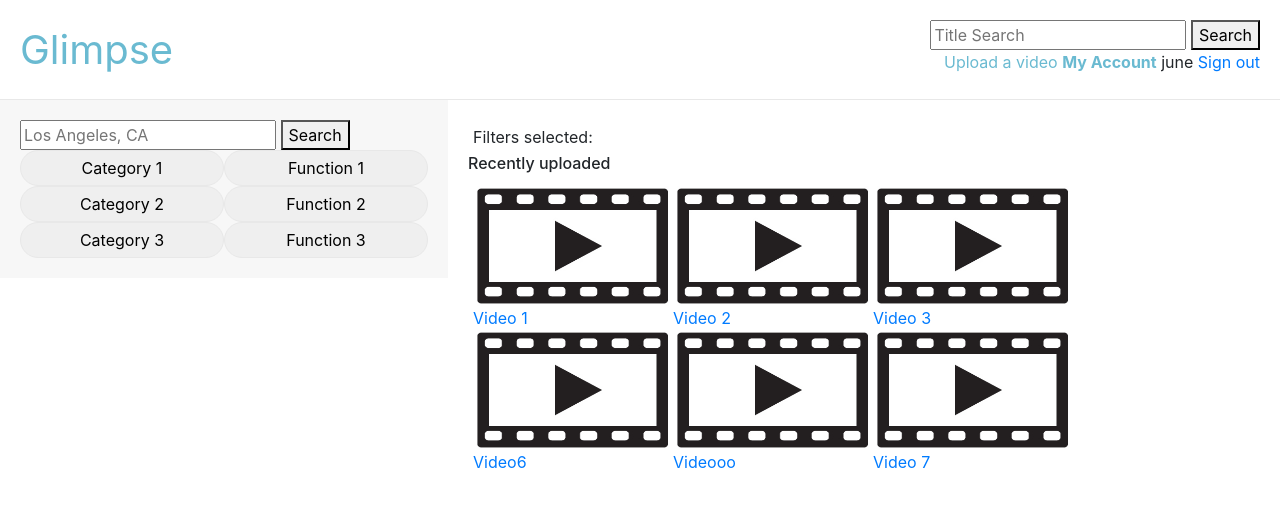
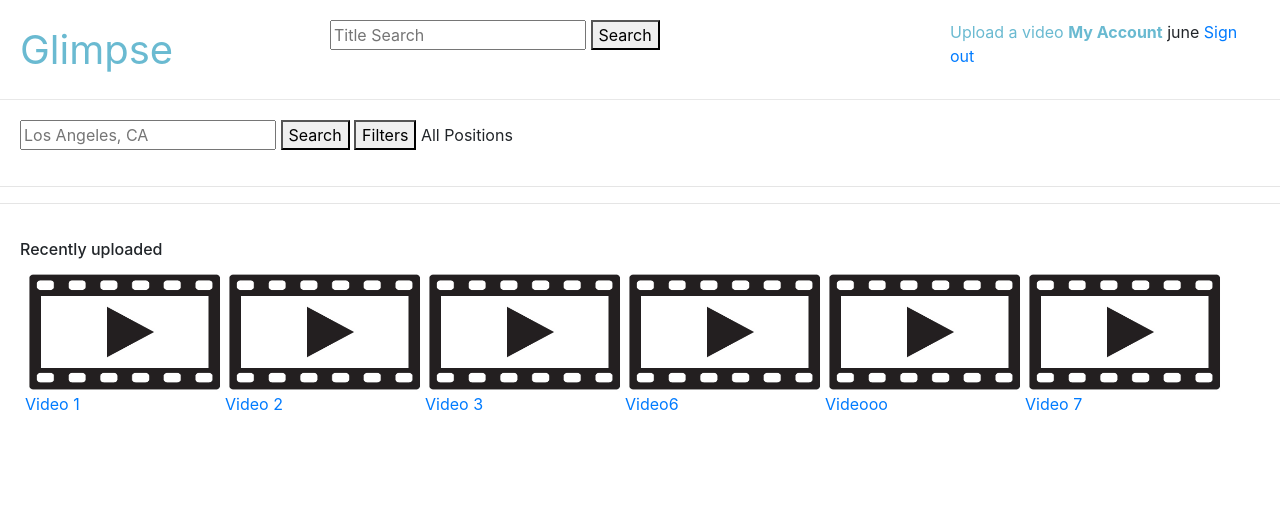
Before and after one commit to kippum99/Glimpse, a Django app: page / in a window 1280 px wide. Shown: the top 507 px of the page. Run offline with Django 3.2, Linux system fonts and the light colour scheme; a user stored in the database is signed in; data comes from the database, SQL or seed files in the repository; both versions use the stored data as it was after the commit; some libraries are stand-ins or nearby versions.

Commit message:
changed filter continaer

```diff
--- a/main/admin.py
+++ b/main/admin.py
@@ -1,7 +1,9 @@
 from django.contrib import admin
 
-from .models import Category, Func, Video
+from .models import Category, Experience, Func, Jobtype, Video
 
 admin.site.register(Category)
+admin.site.register(Experience)
 admin.site.register(Func)
+admin.site.register(Jobtype)
 admin.site.register(Video)
--- a/main/models.py
+++ b/main/models.py
@@ -9,6 +9,18 @@ class Category(models.Model):
         return f'{self.name}'
 
 class Func(models.Model):
+    name = models.CharField(max_length=50)
+
+    def __str__(self):
+        return f'{self.name}'
+
+class Experience(models.Model):
+    name = models.CharField(max_length=30)
+
+    def __str__(self):
+        return f'{self.name}'
+
+class Jobtype(models.Model):
     name = models.CharField(max_length=30)
 
     def __str__(self):
@@ -18,8 +30,11 @@ class Video(models.Model):
     title = models.CharField(max_length=100)
     file = models.FileField(null=True)
     uploader = models.ForeignKey(User, null=True, on_delete=models.CASCADE, related_name='uploaded_videos')
+
     categories = models.ManyToManyField(Category, related_name='videos')
     funcs = models.ManyToManyField(Func, related_name='videos')
+    experiences = models.ManyToManyField(Experience, related_name='videos')
+    jobtypes = models.ManyToManyField(Jobtype, related_name='videos')
 
     savers = models.ManyToManyField(User, related_name='saved_videos')
 
--- a/main/templates/main/browse.html
+++ b/main/templates/main/browse.html
@@ -97,6 +97,12 @@
           return obj;
         }
 
+        function showFilters() {
+            document.getElementById('main-filters').style.display = 'none';
+            filters = document.getElementById('filter-container');
+            filters.style.display = 'block';
+        }
+
         function selectCategory(evt, category) {
             // change css classname for active display
             var categoryButtons = document.querySelectorAll('#category-container .filter-button');
@@ -149,7 +155,7 @@
 {% endblock %}
 
 {% block header %}
-    <form action="{% url 'search' %}" class="search" method="get">
+    <form id='title-search' action="{% url 'search' %}" class="search" method="get">
         <input name="title_search" type="text" placeholder="Title Search">
         <button>Search</button>
     </form>
@@ -162,30 +168,41 @@
 {% endblock %}
 
 {% block content %}
-    <div id="filter-container">
-        <form action='{% url 'index' %}' method='get' class="search">
+    <div id='filter-bar'>
+        <form action='{% url 'index' %}' method='get' class="search" style='display:inline-block'>
             <input name="location_search" type="text" placeholder="Los Angeles, CA">
             <button>Search</button>
         </form>
-
-        <div id="category-container">
-            <button class="filter-button" data-id=1 onclick="selectCategory(event, 1)">Category 1</button>
-            <button class="filter-button" data-id=2 onclick="selectCategory(event, 2)">Category 2</button>
-            <button class="filter-button" data-id=3 onclick="selectCategory(event, 3)">Category 3</button>
-        </div>
-
-        <div id="func-container">
-            <button class="filter-button" data-id=1 onclick="selectFunc(event, 1)">Function 1</button>
-            <button class="filter-button" data-id=2 onclick="selectFunc(event, 2)">Function 2</button>
-            <button class="filter-button" data-id=3 onclick="selectFunc(event, 3)">Function 3</button>
+        <button onclick='showFilters()' style='display:inline-block'>Filters</button>
+        <div id='main-filters' style='display:inline-block'>
+            All Positions
         </div>
     </div>
-
+    <hr>
+    <div id="filter-container" style='display:none'>
+        <form action='{% url 'index' %}' method='get'>
+            <div id='industry-container'>
+                Industry Tribe<br>
+                <input type='radio'>Aerospace</input>
+                <input type='radio'><AI></input>
+            </div>
+            <div id='func-container'>
+                Functional Tribe<br>
+                <input type='radio'></input>
+            </div>
+            <div id='experience-container'>
+                Experience Level<br>
+                <input type='radio'></input>
+            </div>
+            <div id='jobtype-container'>
+                Job Type<br>
+                <input type='radio'></input>
+            </div>
+            <button type='submit'>Apply</button>
+        </form>
+    </div>
+    <hr>
     <div id="main">
-        <div id='filters-selected' style='padding:5px'>
-            Filters selected:
-        </div>
-
         {% block main %}
         {% endblock %}
 
--- a/main/templates/main/layout.html
+++ b/main/templates/main/layout.html
@@ -13,25 +13,40 @@
 
             #logo {
                 float: left;
-                width: 40%
+                width: 25%
             }
 
-            #header-right{
-                float: left;
-                width: 60%;
-                text-align: right;
+            #title-search {
+                float:left;
+                width: 50%;
+            }
+
+            #filter-bar {
+                padding: 20px;
             }
 
             #filter-container {
-                float: left;
-                background-color: #f7f7f7;
-                width: 35%;
                 padding: 20px;
             }
 
-            #category-container {
+            #industry-container {
                 float: left;
-                width: 50%;
+                width: 20%;
+            }
+
+            #func-container {
+                float: left;
+                width: 20%;
+            }
+
+            #experience-container {
+                float: left;
+                width: 20%;
+            }
+
+            #jobtype-container {
+                float: left;
+                width: 20%;
             }
 
             .filter-button {
@@ -49,14 +64,7 @@
                 color: white;
             }
 
-            #func-container {
-                float: left;
-                width: 50%;
-            }
-
             #main {
-                float: left;
-                width: 65%;
                 padding: 20px;
             }
 
@@ -155,10 +163,8 @@
                 <a style='font-size:40px; color:#6abad1' href='{% url 'index' %}'>Glimpse</a>
             </div>
 
-            <div id='header-right'>
-                {% block header %}
-                {% endblock %}
-            </div>
+            {% block header %}
+            {% endblock %}
         </div>
 
         <div class="content">
--- a/main/views.py
+++ b/main/views.py
@@ -109,11 +109,11 @@ class WatchView(DetailView):
 
 class UploadView(CreateView):
     model = Video
-    fields = ['title', 'file', 'uploader', 'categories', 'funcs']
+    fields = ['title', 'file', 'uploader', 'categories', 'funcs', 'experiences', 'jobtypes']
 
 class VideoEdit(UpdateView):
     model = Video
-    fields = ['title', 'file', 'uploader', 'categories', 'funcs']
+    fields = ['title', 'file', 'uploader', 'categories', 'funcs', 'experiences', 'jobtypes']
 
 class VideoDelete(DeleteView):
     model = Video
```
Also changed, not shown: db.sqlite3, main/migrations/0011_auto_20180926_0648.py (added), main/migrations/0012_auto_20180926_0655.py (added), 1 other file.
